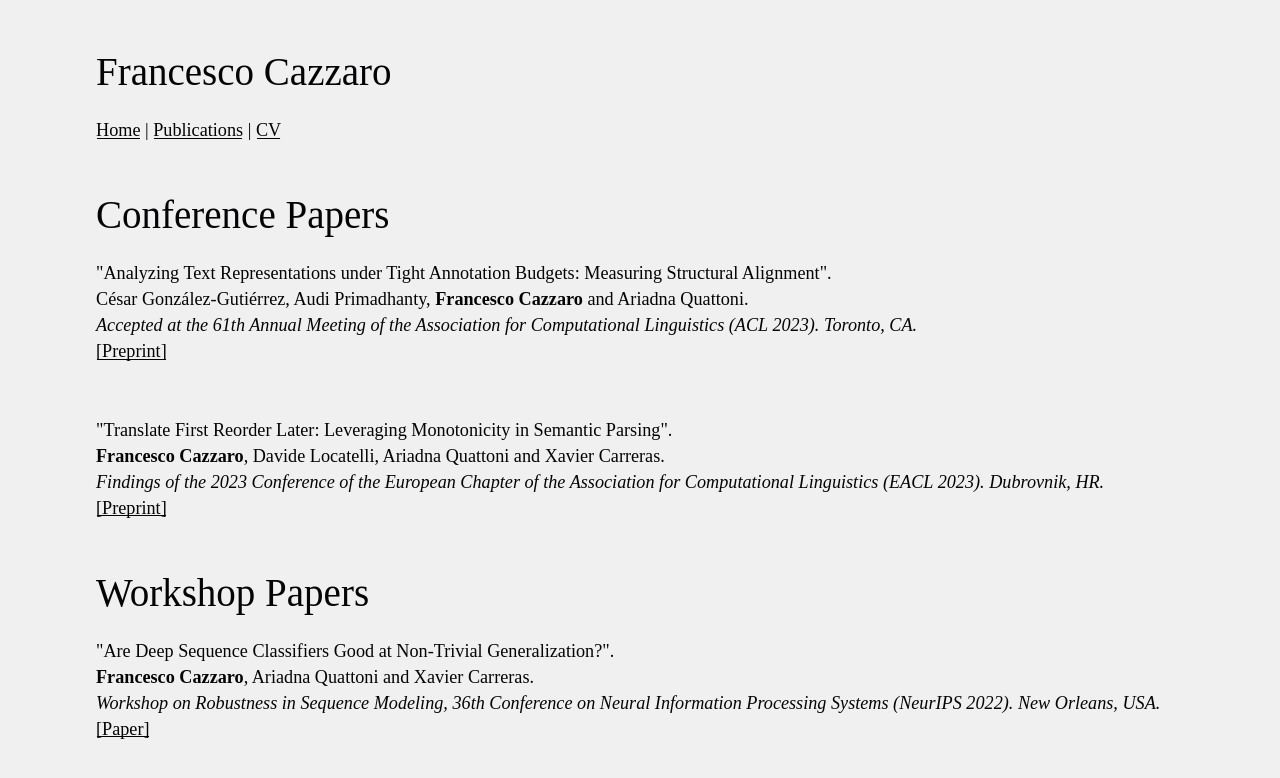
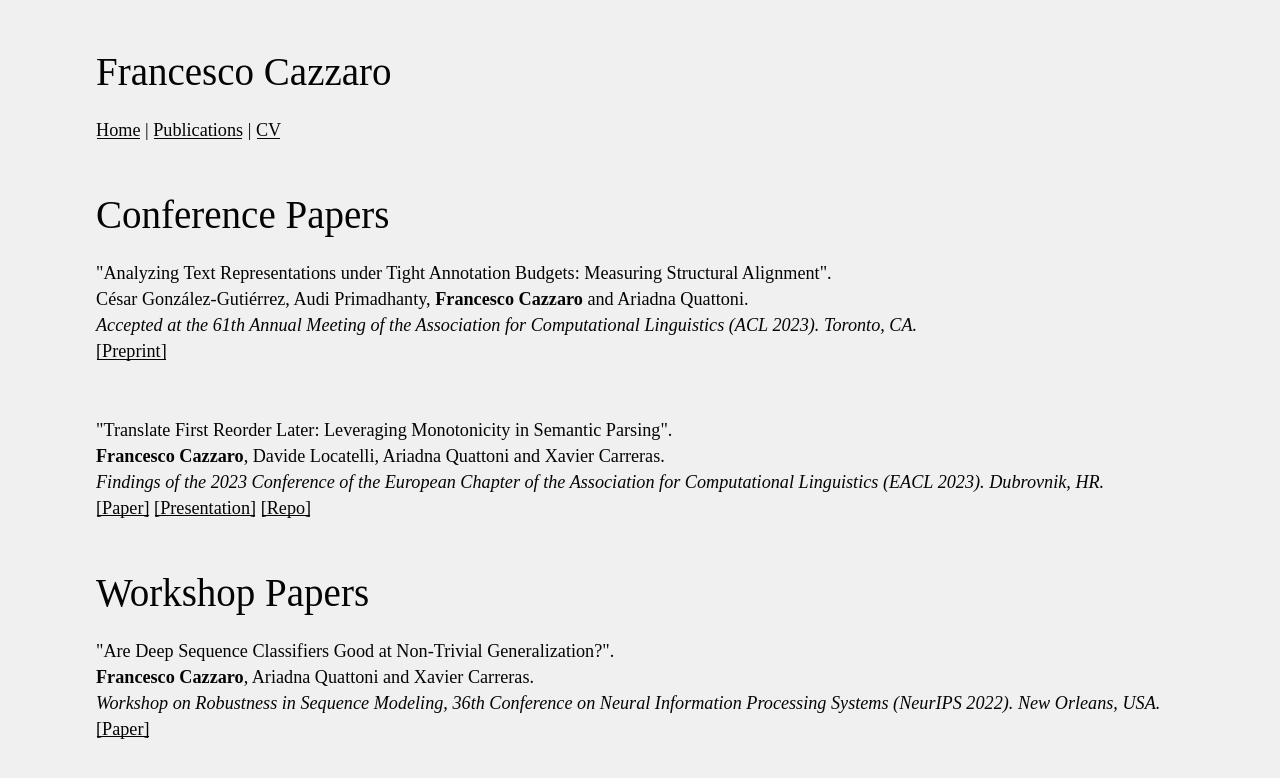
Before and after one commit to francescoczz/francescoczz.github.io, a plain HTML site: page publications.html in a window 1280 px wide. Shown: the top 778 px of the page. Drawn offline with Linux system fonts and the light colour scheme.

Commit message:
Updated links

```diff
--- a/publications.html
+++ b/publications.html
@@ -30,7 +30,9 @@
                 "Translate First Reorder Later: Leveraging Monotonicity in Semantic Parsing". <br>
                 <b>Francesco Cazzaro</b>, Davide Locatelli, Ariadna Quattoni and Xavier Carreras.<br>
                 <i>Findings of the 2023 Conference of the European Chapter of the Association for Computational Linguistics (EACL 2023). Dubrovnik, HR.</i> <br>
-                <a href="https://arxiv.org/abs/2210.04878" target="_blank">[Preprint]</a>
+                <a href="https://aclanthology.org/2023.findings-eacl.17/" target="_blank">[Paper]</a>
+                <a href="https://www.youtube.com/watch?v=OnJgok-FE4Q" target="_blank">[Presentation]</a>
+                <a href="https://github.com/interact-erc/TPol" target="_blank">[Repo]</a>
             </p>
 
 
@@ -41,7 +43,7 @@
             	"Are Deep Sequence Classifiers Good at Non-Trivial Generalization?". <br>
             	<b>Francesco Cazzaro</b>, Ariadna Quattoni and Xavier Carreras.<br>
             	<i>Workshop on Robustness in Sequence Modeling, 36th Conference on Neural Information Processing Systems (NeurIPS 2022). New Orleans, USA.</i><br>
-            	<a href="https://arxiv.org/abs/2210.13082" target="_blank">[Paper]</a>
+            	<a href="https://openreview.net/pdf?id=-0psHPQUKy" target="_blank">[Paper]</a>
             </p>
 
             <br>
```
